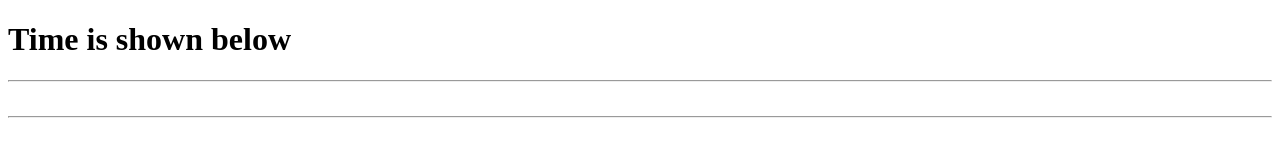
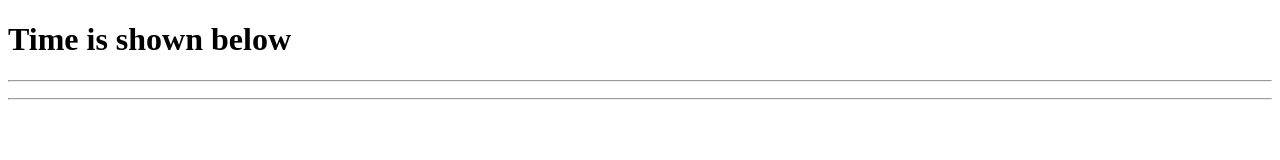
Before and after one commit to AhmedAbdelbasit/ws_heroku_toturials, a website: page index.html in a window 1280 px wide. Drawn offline with Linux system fonts and the light colour scheme.

Commit message:
debugging

```diff
--- a/index.html
+++ b/index.html
@@ -5,8 +5,11 @@
 	</head>
 	<body>
 		<h1>Time is shown below </h1>
-		<hr></br><hr>
+		<hr>
 		<p id='server-time'></p>
+		<hr>
+
+
 		<script>
 			var HOST = location.origin.replace(/^https/, 'wss');
 			var ws = new WebSocket(HOST);
--- a/package.json
+++ b/package.json
@@ -1,7 +1,7 @@
 {
   "name": "ws_heroku_toturials",
   "version": "1.0.0",
-  "description": "",
+  "description": "this is an application based in tutorials found in this link: https://devcenter.heroku.com/articles/node-websockets",
   "main": "index.js",
   "scripts": {
     "start": "node server.js"
@@ -11,7 +11,7 @@
     "url": "git+https://github.com/AhmedAbdelbasit/ws_heroku_toturials.git"
   },
   "keywords": [],
-  "author": "",
+  "author": "ahmed abdelbasit",
   "license": "ISC",
   "bugs": {
     "url": "https://github.com/AhmedAbdelbasit/ws_heroku_toturials/issues"
```
